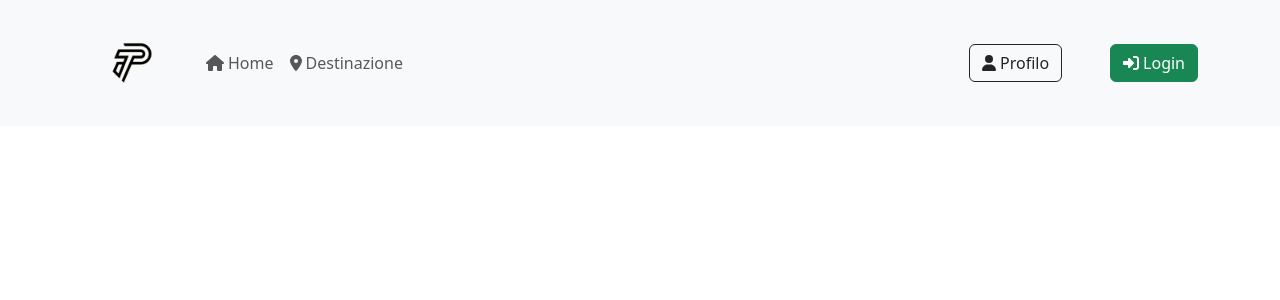
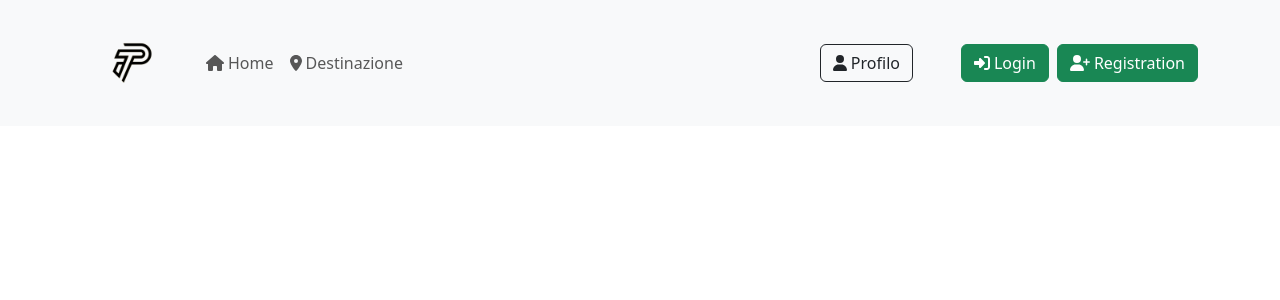
Before and after one commit to GiuseppeCanzoneri/CAPSTONE-FRONTEND-Travel-Planner, a React (Create React App) app: page / in a window 1280 px wide. Shown: the top 300 px of the page. Built offline with nearby package versions, Linux system fonts and the light colour scheme.

Commit message:
Aggiunto button registration

```diff
--- a/src/components/MyNav.jsx
+++ b/src/components/MyNav.jsx
@@ -1,6 +1,6 @@
 import { Navbar, Container, Button, Nav } from "react-bootstrap";
 import { FontAwesomeIcon } from "@fortawesome/react-fontawesome";
-import { faHome, faMapMarkerAlt, faSignInAlt, faUser } from "@fortawesome/free-solid-svg-icons";
+import { faHome, faMapMarkerAlt, faSignInAlt, faUser, faUserPlus } from "@fortawesome/free-solid-svg-icons";
 import logo from "../assets/icons/logo.png";
 import "./MyNav.css";
 
@@ -33,6 +33,10 @@ const MyNav = () => {
           <FontAwesomeIcon className="me-1" icon={faSignInAlt} />
           <span>Login</span>
         </Button>
+        <Button className="ms-2" variant="success">
+          <FontAwesomeIcon className="me-1" icon={faUserPlus} />
+          <span>Registration</span>
+        </Button>
       </Container>
     </Navbar>
   );
```
